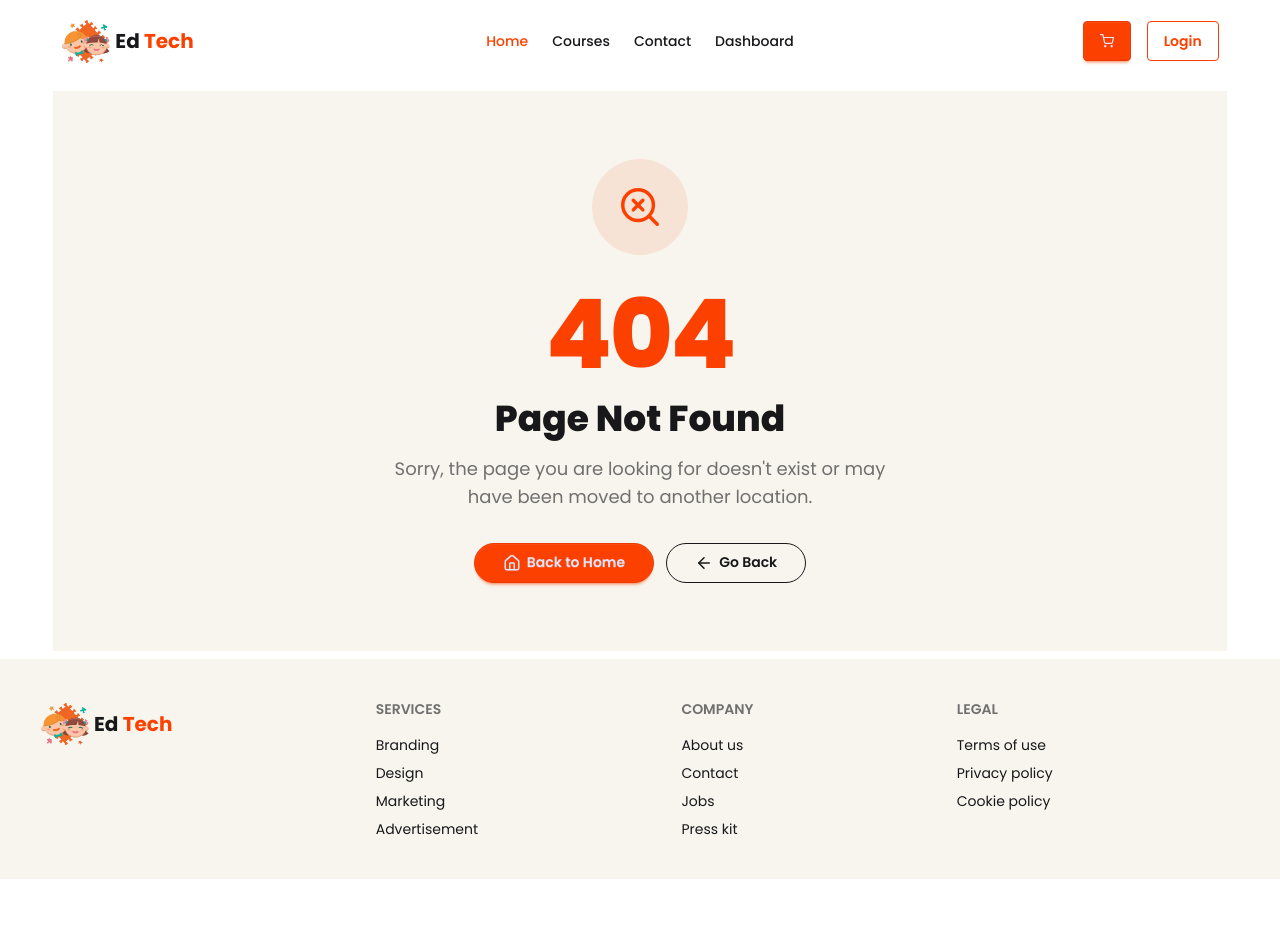
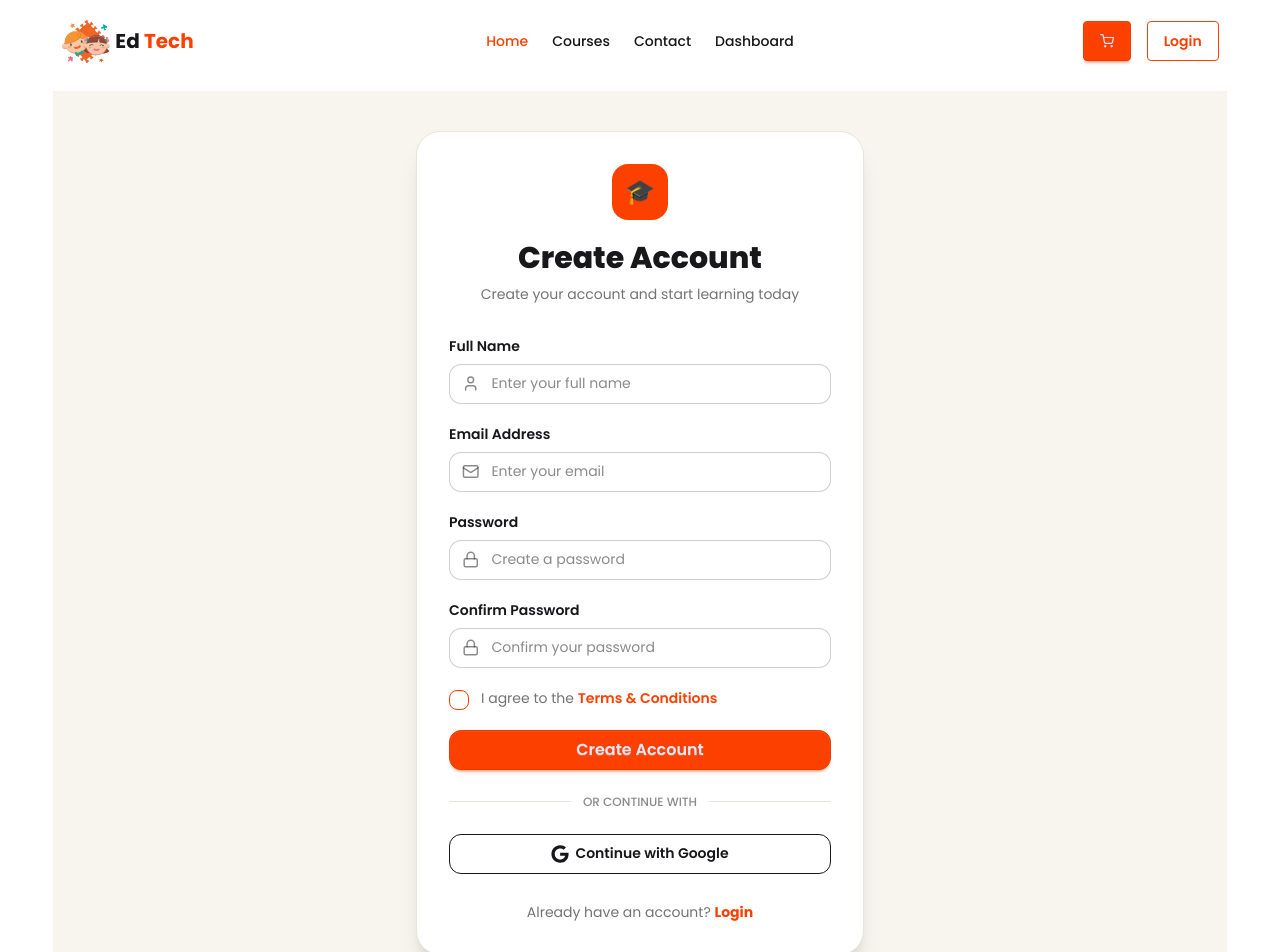
Before and after one commit to RupomPB/edtech-assignment-rupom, a Next.js app: page /register in a window 1280 px wide. Before the commit this address had no page. Shown: the top 952 px of the page. Before the commit the page ends 879 px from the top, so only its background shows below. Built offline with nearby package versions, Linux system fonts and the light colour scheme.

Commit message:
added register button

```diff
--- a/src/app/login/page.jsx
+++ b/src/app/login/page.jsx
@@ -110,7 +110,7 @@ const LoginPage = () => {
           {/* Register */}
           <div className="mt-7 text-center text-sm">
             <span className="text-base-content/60">
-              Don't have an account?{" "}
+              Don  t have an account?{" "}
             </span>
 
             <Link
--- /dev/null
+++ b/src/app/register/page.jsx
@@ -0,0 +1,168 @@
+import Link from "next/link";
+import { User, Mail, Lock } from "lucide-react";
+import { FaGoogle } from "react-icons/fa";
+
+const RegisterPage = () => {
+  return (
+    <main className="min-h-screen bg-base-200 px-4 py-10">
+      <div className="mx-auto flex min-h-[80vh] max-w-md items-center justify-center">
+        <div className="w-full rounded-3xl border border-base-300 bg-base-100 p-6 shadow-xl sm:p-8">
+          {/* Header */}
+          <div className="text-center">
+            <div className="mx-auto flex h-14 w-14 items-center justify-center rounded-2xl bg-primary text-2xl text-primary-content">
+              🎓
+            </div>
+
+            <h1 className="mt-5 text-3xl font-extrabold">
+              Create Account
+            </h1>
+
+            <p className="mt-2 text-sm text-base-content/60">
+              Create your account and start learning today
+            </p>
+          </div>
+
+          {/* Register Form */}
+          <form className="mt-8 space-y-5">
+            {/* Full Name */}
+            <div>
+              <label className="mb-2 block text-sm font-semibold">
+                Full Name
+              </label>
+
+              <label className="input input-bordered flex w-full items-center gap-3 rounded-xl">
+                <User size={19} className="text-base-content/50" />
+
+                <input
+                  type="text"
+                  name="name"
+                  placeholder="Enter your full name"
+                  className="grow"
+                  required
+                />
+              </label>
+            </div>
+
+            {/* Email */}
+            <div>
+              <label className="mb-2 block text-sm font-semibold">
+                Email Address
+              </label>
+
+              <label className="input input-bordered flex w-full items-center gap-3 rounded-xl">
+                <Mail size={19} className="text-base-content/50" />
+
+                <input
+                  type="email"
+                  name="email"
+                  placeholder="Enter your email"
+                  className="grow"
+                  required
+                />
+              </label>
+            </div>
+
+            {/* Password */}
+            <div>
+              <label className="mb-2 block text-sm font-semibold">
+                Password
+              </label>
+
+              <label className="input input-bordered flex w-full items-center gap-3 rounded-xl">
+                <Lock size={19} className="text-base-content/50" />
+
+                <input
+                  type="password"
+                  name="password"
+                  placeholder="Create a password"
+                  className="grow"
+                  required
+                />
+              </label>
+            </div>
+
+            {/* Confirm Password */}
+            <div>
+              <label className="mb-2 block text-sm font-semibold">
+                Confirm Password
+              </label>
+
+              <label className="input input-bordered flex w-full items-center gap-3 rounded-xl">
+                <Lock size={19} className="text-base-content/50" />
+
+                <input
+                  type="password"
+                  name="confirmPassword"
+                  placeholder="Confirm your password"
+                  className="grow"
+                  required
+                />
+              </label>
+            </div>
+
+            {/* Terms */}
+            <label className="flex cursor-pointer items-start gap-3 text-sm">
+              <input
+                type="checkbox"
+                className="checkbox checkbox-primary checkbox-sm mt-0.5"
+                required
+              />
+
+              <span className="text-base-content/60">
+                I agree to the{" "}
+                <span className="font-semibold text-primary">
+                  Terms & Conditions
+                </span>
+              </span>
+            </label>
+
+            {/* Register Button */}
+            <button
+              type="submit"
+              className="btn btn-primary w-full rounded-xl text-base"
+            >
+              Create Account
+            </button>
+          </form>
+
+          {/* Divider */}
+          <div className="my-6 flex items-center gap-3">
+            <div className="h-px flex-1 bg-base-300" />
+
+            <span className="text-xs font-medium text-base-content/50">
+              OR CONTINUE WITH
+            </span>
+
+            <div className="h-px flex-1 bg-base-300" />
+          </div>
+
+          {/* Google */}
+          <button
+            type="button"
+            className="btn btn-outline w-full rounded-xl"
+          >
+            <FaGoogle size={18} />
+
+            Continue with Google
+          </button>
+
+          {/* Login */}
+          <div className="mt-7 text-center text-sm">
+            <span className="text-base-content/60">
+              Already have an account?{" "}
+            </span>
+
+            <Link
+              href="/login"
+              className="font-bold text-primary hover:underline"
+            >
+              Login
+            </Link>
+          </div>
+        </div>
+      </div>
+    </main>
+  );
+};
+
+export default RegisterPage;
--- /dev/null
+++ b/src/components/buttons/CartButton.jsx
@@ -0,0 +1,11 @@
+import React from 'react';
+
+const CartButton = () => {
+  return (
+    <div>
+      CartButton
+    </div>
+  );
+};
+
+export default CartButton;
```
